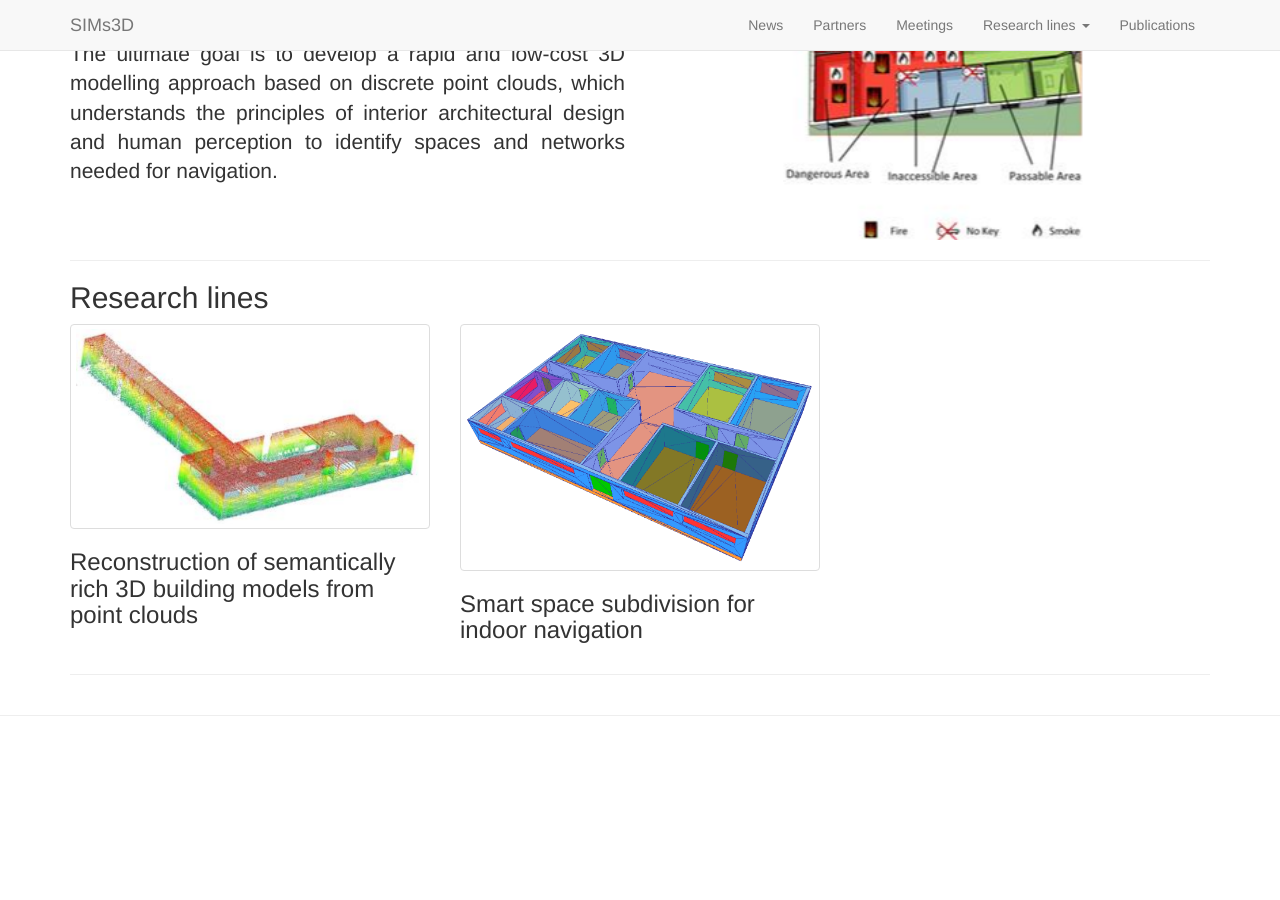
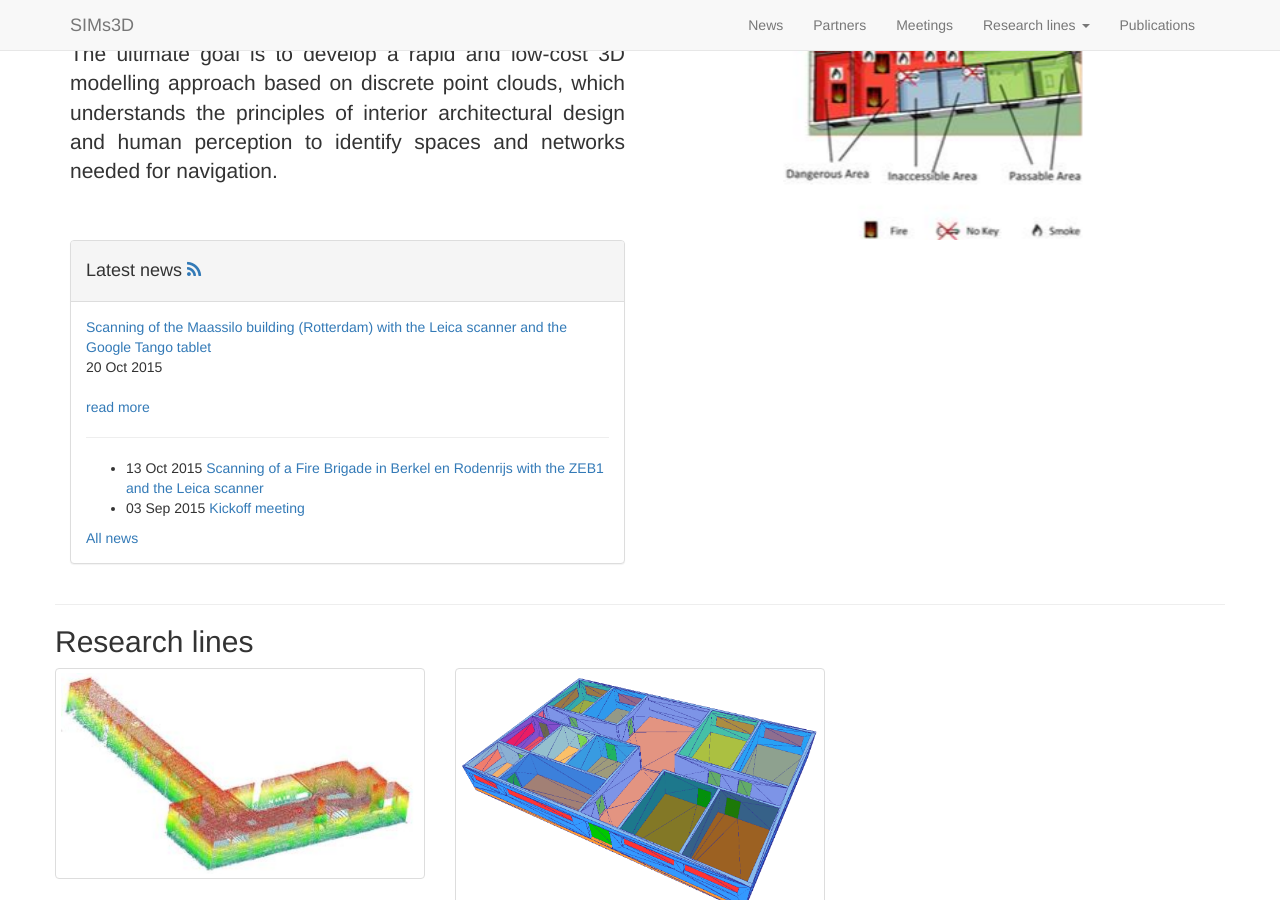
Before and after one commit to SIMs3D/sims3d.github.io, a Jekyll site: the page built from index.html, in a window 1280 px wide and 900 px high, scrolled down 1079 px. Built offline with Jekyll 4.4.1, drawn with Linux system fonts in a browser that asks for light colours; nearby versions of some CDN libraries; before the commit the page ends 1835 px from its top, so only the background shows below that.

Commit message:
News frame added at the main page

```diff
--- a/index.html
+++ b/index.html
@@ -36,6 +36,33 @@ title: SIMs3D project
 	  <br>
 	  <img class="img-responsive" src="/img/cover/overview2.png" alt="" height="300" width="300">
     </div>
+
+	<div class="container">
+ 		<div class="row">
+    		<div class="col-md-6">
+	    		<div class="panel panel-default">
+		    		<div class="panel-heading">
+		    		<h4>Latest news <a href="{{ "/feed.xml" | prepend: site.baseurl }}"><i class="fa fa-rss"></i></a></h4>
+		    		</div>
+		    		<div class="panel-body">
+		      			<div class="firstpost">
+			      		<a href="{{ site.posts[0].url | prepend: site.baseurl }}">{{ site.posts[0].title }}</a>
+			      		<br><span>{{ site.posts[0].date | post.date | date_to_string }}</span>
+			      		<br />{{ site.posts[0].excerpt | strip_html }}
+			      		<br /><a href="{{ site.posts[0].url | prepend: site.baseurl }}">read more</a>
+			      		<hr />
+		      		</div>
+		      		<ul class="posts">
+		        	{% for post in site.posts offset:1 limit:5 %}
+		          	<li><span>{{ post.date | date_to_string }}</span> <a class="post-link" href="{{ post.url | prepend: site.baseurl }}">{{ post.title }}</a></li>
+		        	{% endfor %}
+		      		</ul>
+		      		<a href="{{ site.baseurl }}/news">All news</a>
+		    	</div>
+	    	</div>
+    	</div>
+  	</div>
+
   </div>
 
   <hr class="featurette-divider">
@@ -44,7 +71,7 @@ title: SIMs3D project
   <div class="row">
     <div class="col-sm-6 col-md-4">
       <a href="/rl1" class="thumbnail">
-        <img src="/img/cover/rl1.png" alt="">
+        <img src="/img/cover/rl1.png" >
       </a>
       <div class="caption">
         <h3>Reconstruction of semantically rich 3D building models from point clouds</h3>
@@ -53,7 +80,7 @@ title: SIMs3D project
     </div>
     <div class="col-sm-6 col-md-4">
       <a href="/rl2" class="thumbnail">
-        <img src="/img/cover/rl2.png" alt="">
+        <img src="/img/cover/rl2.png" >
       </a>
       <div class="caption">
         <h3>Smart space subdivision for indoor navigation</h3>
@@ -61,9 +88,4 @@ title: SIMs3D project
       </div>
     </div>
   </div>
-
-  <hr>
-
-
-
 </div>
```
